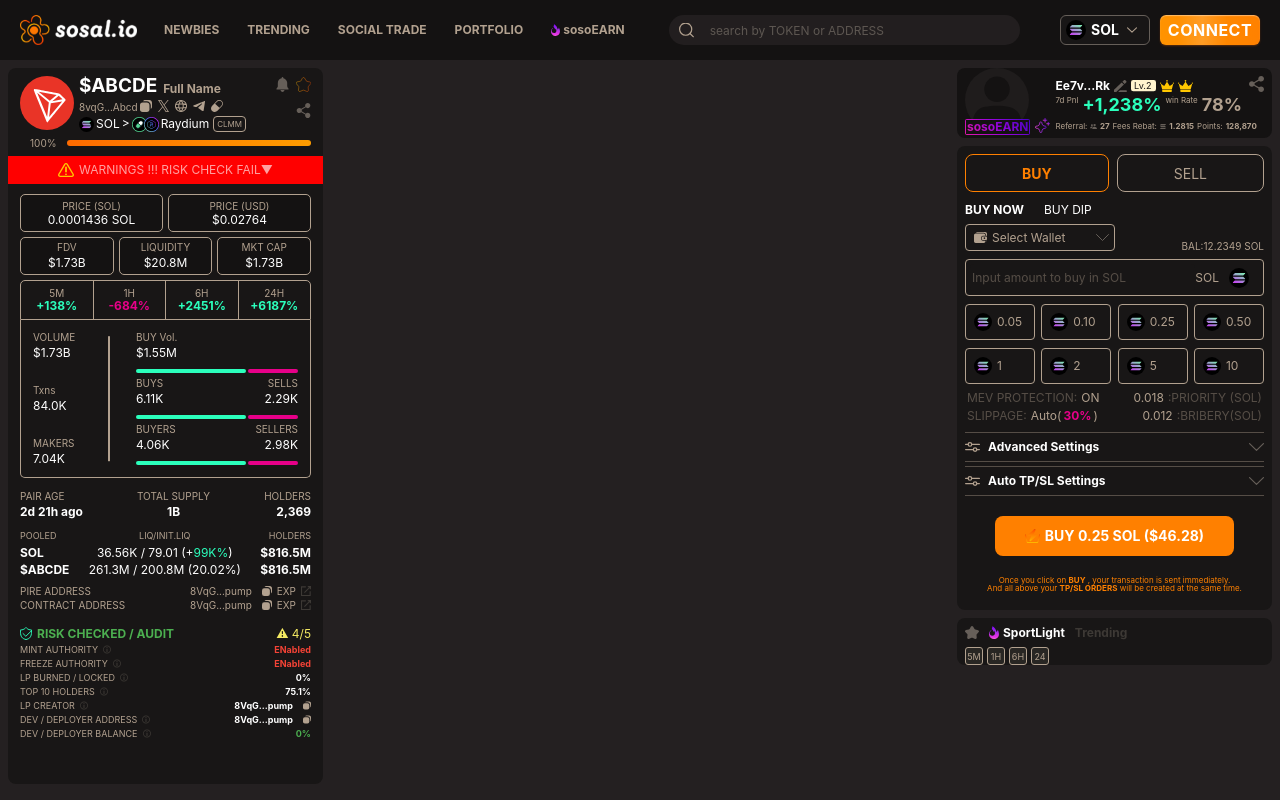
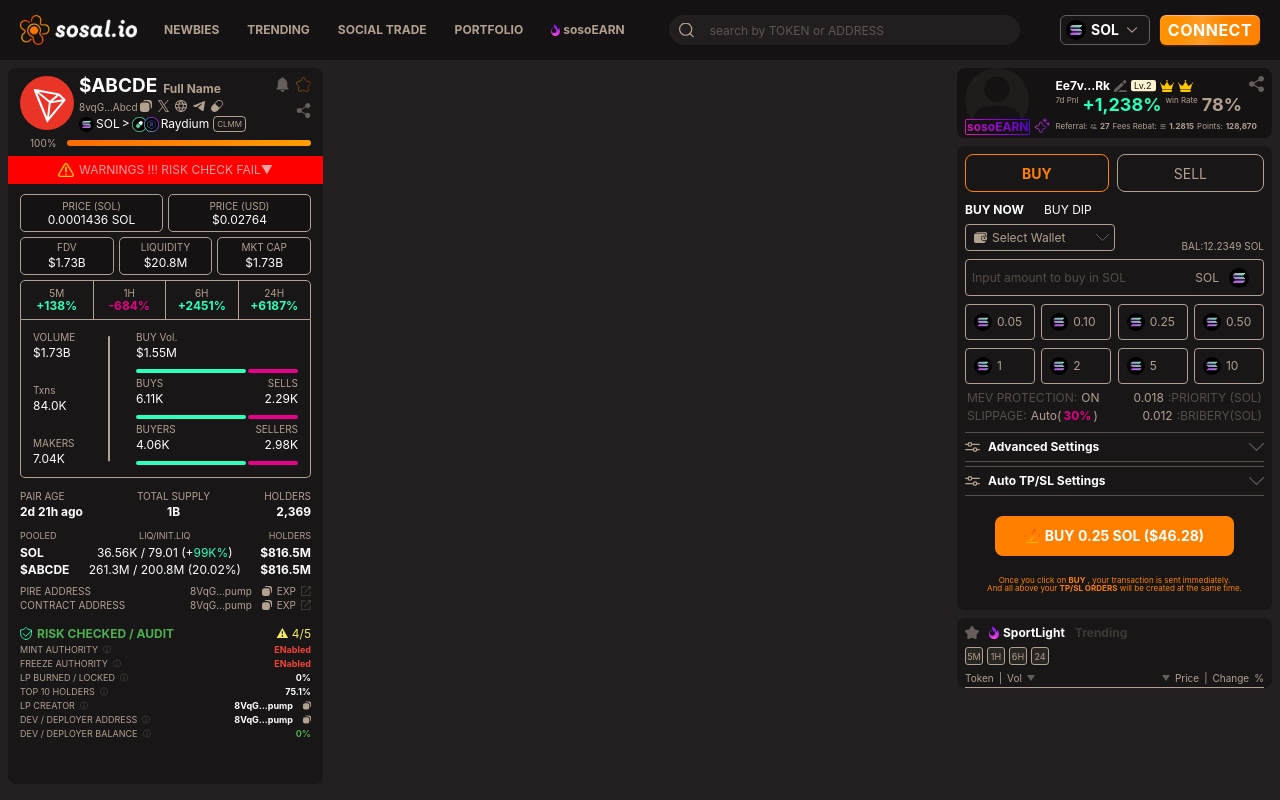
Before and after one commit to Lylilaaaa/Sosal.io, a Vue app in the folder font-code/: page / in a window 1280 px wide. Built offline with nearby package versions, Linux system fonts and the light colour scheme.

Commit message:
sportlight2

```diff
--- a/font-code/src/components/SportLight.vue
+++ b/font-code/src/components/SportLight.vue
@@ -10,6 +10,17 @@
       <div>1H</div>
       <div>6H</div>
       <div>24</div>
+    </div>
+    <div class="order">
+      <div class="token-vol">
+        <span class="token">Token</span>|
+        <span class="vol">Vol</span>
+        <img src="/ui/Asset 92.svg" alt="" />
+      </div>
+      <div class="price-change">
+        <img src="/ui/Asset 92.svg" alt="" />
+        <span class="price">Price</span>| <span class="change">Change</span>%
+      </div>
     </div>
   </div>
 </template>
@@ -66,4 +77,35 @@
     }
   }
 }
+.order {
+  display: flex;
+  justify-content: space-between;
+  align-items: center;
+  font-size: 10px;
+  color: $lightColor;
+  border-bottom: 1px solid $lightColor;
+  margin: 8px;
+  padding: 0 0 4px 0;
+
+  .token-vol {
+    display: flex;
+    justify-content: flex-start;
+    align-items: center;
+    gap: 5px;
+
+    img {
+      width: 8px;
+    }
+  }
+  .price-change {
+    display: flex;
+    justify-content: flex-end;
+    align-items: center;
+    gap: 5px;
+
+    img {
+      width: 8px;
+    }
+  }
+}
 </style>
--- a/font-code/src/types/auto-imports.d.ts
+++ b/font-code/src/types/auto-imports.d.ts
@@ -72,8 +72,8 @@
 // for type re-export
 declare global {
   // @ts-ignore
-  export type { Component, ComponentPublicInstance, ComputedRef, DirectiveBinding, ExtractDefaultPropTypes, ExtractPropTypes, ExtractPublicPropTypes, InjectionKey, PropType, Ref, MaybeRef, MaybeRefOrGetter, VNode, WritableComputedRef } from 'vue'
-  import('vue')
+  export type { Component, ComponentPublicInstance, ComputedRef, DirectiveBinding, ExtractDefaultPropTypes, ExtractPropTypes, ExtractPublicPropTypes, InjectionKey, PropType, Ref, MaybeRef, MaybeRefOrGetter, VNode, WritableComputedRef } from './auto-imports.d'
+  import('./auto-imports.d')
   // @ts-ignore
   export type { GlobalComponents } from './components.d'
   import('./components.d')
--- a/font-code/src/types/components.d.ts
+++ b/font-code/src/types/components.d.ts
@@ -10,12 +10,10 @@
   export interface GlobalComponents {
     Content: typeof import('./../components/Content.vue')['default']
     Nav: typeof import('./../components/Nav.vue')['default']
-    Nav2: typeof import('./../components/Nav2.vue')['default']
     RightBar: typeof import('./../components/RightBar.vue')['default']
     RouterLink: typeof import('vue-router')['RouterLink']
     RouterView: typeof import('vue-router')['RouterView']
     Sidebar: typeof import('./../components/Sidebar.vue')['default']
     SportLight: typeof import('./../components/SportLight.vue')['default']
-    TokenCard: typeof import('./../components/TokenCard.vue')['default']
   }
 }
```
